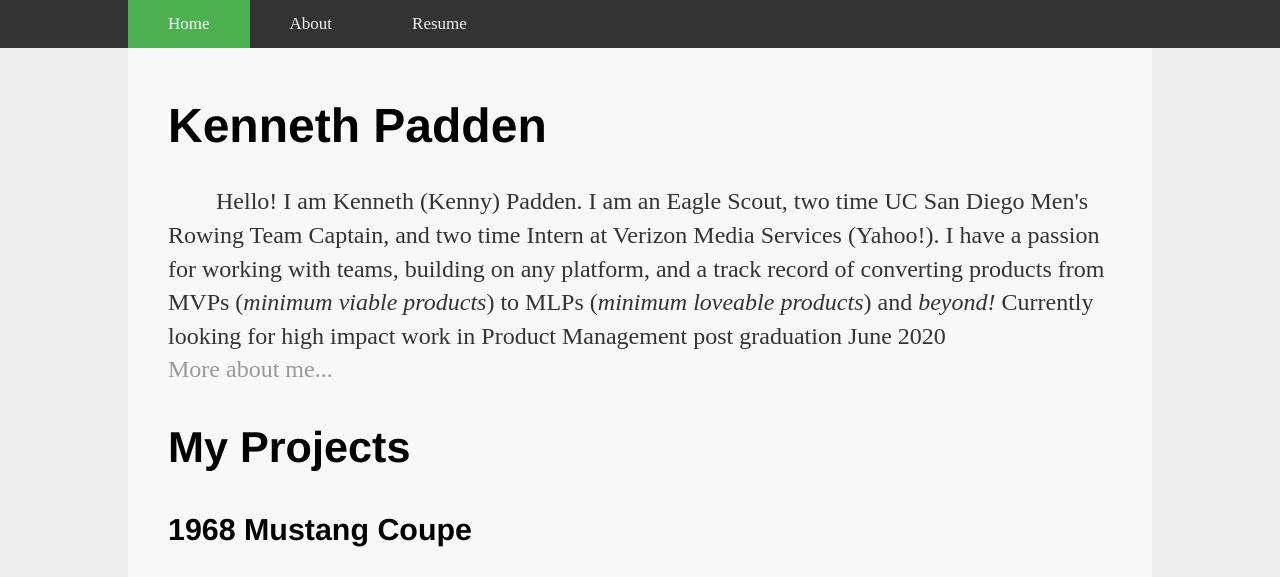
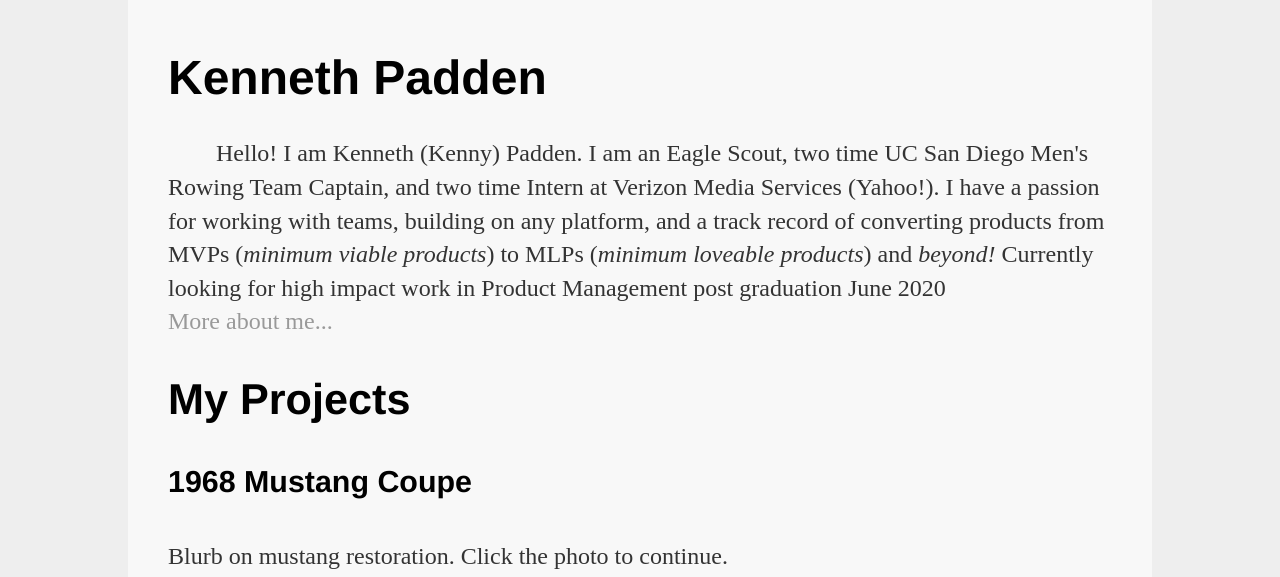
Before and after one commit to kpadden/kpadden.github.io, a Jekyll site: the page built from index.html, in a window 1280 px wide, cut to the strip 0-577 px from the top of the page. Built offline with Jekyll 4.4.1, drawn with Linux system fonts in a browser that asks for light colours.

Commit message:
Update default.html

```diff
--- a/_layouts/default.html
+++ b/_layouts/default.html
@@ -9,7 +9,7 @@
         <link rel="stylesheet" href="https://cdnjs.cloudflare.com/ajax/libs/font-awesome/4.7.0/css/font-awesome.min.css">
     </head>
     <body>
-        <div class="topnav">
+        <!--<div class="topnav">
             <div class="inside-topnav" id="myTopnav">
                 <a href="/" class="active">Home</a>
                 <a href="/about">About</a>
@@ -28,7 +28,7 @@
                     x.className = "inside-topnav";
                 }
             }
-        </script>
+        </script>-->
         <div class="container">
             <div class="inside-container"><br/>
                 {{ content }}
```
